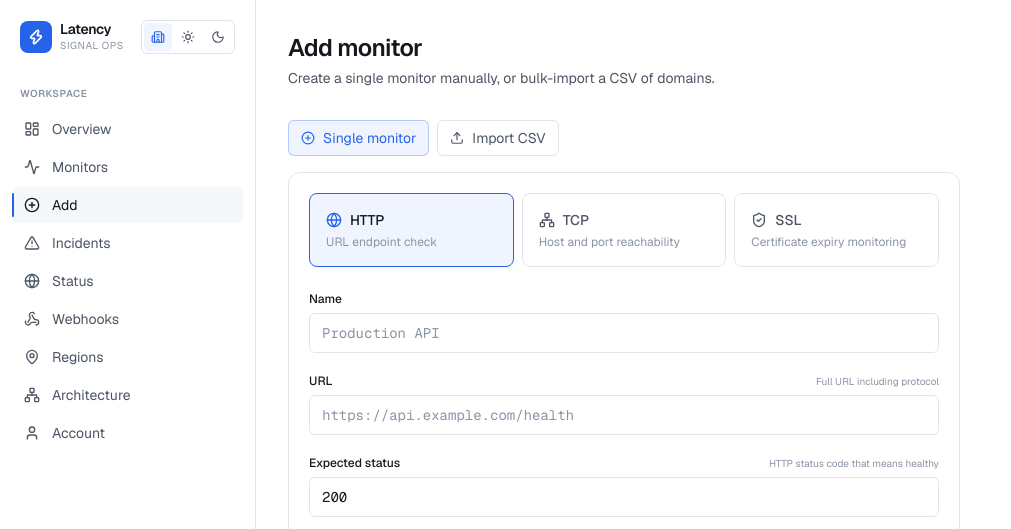
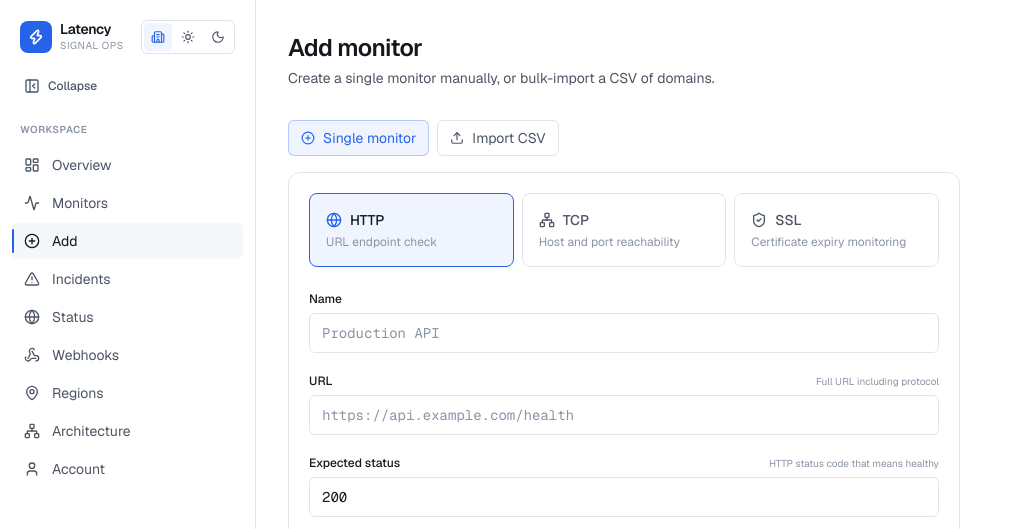
Before and after one commit to husseyd8649/Latency, a Next.js app: page /dashboard/add in a window 1280 px wide. Shown: the top 529 px of the page, without its empty margins (0-1011 px from the left). Built offline with nearby package versions, Linux system fonts and the light colour scheme; no server answers; the database is empty; sample sign-in values are in the browser's storage.

Commit message:
feat: collapsible sidebar with persistent state and compact theme toggle

```diff
--- a/app/dashboard/layout.tsx
+++ b/app/dashboard/layout.tsx
@@ -1,4 +1,3 @@
-// app/dashboard/layout.tsx
 import { Sidebar } from "@/components/Sidebar";
 import { auth } from "@/auth";
 
@@ -12,7 +11,7 @@ export default async function DashboardLayout({
   return (
     <div className="flex min-h-screen bg-[var(--bg)]">
       <Sidebar userEmail={session?.user?.email} />
-      <main className="flex-1 min-w-0">
+      <main className="flex-1 min-w-0 transition-all duration-300">
         <div className="max-w-6xl mx-auto p-8">{children}</div>
       </main>
     </div>
--- a/components/Sidebar.tsx
+++ b/components/Sidebar.tsx
@@ -1,6 +1,6 @@
-// components/Sidebar.tsx
 "use client";
 
+import { useState, useEffect } from "react";
 import Link from "next/link";
 import { usePathname } from "next/navigation";
 import {
@@ -15,6 +15,8 @@ import {
   User,
   Webhook,
   MapPin,
+  PanelLeftClose,
+  PanelLeftOpen,
 } from "lucide-react";
 import { cn } from "@/lib/utils";
 import { ThemeToggle } from "./theme-toggle";
@@ -31,18 +33,49 @@ const navItems = [
   { href: "/dashboard/account", label: "Account", icon: User },
 ];
 
+const STORAGE_KEY = "latency-sidebar-collapsed";
+
 export function Sidebar({ userEmail }: { userEmail?: string | null }) {
   const pathname = usePathname();
 
+  // Persist collapsed state across sessions
+  const [collapsed, setCollapsed] = useState(false);
+  const [mounted, setMounted] = useState(false);
+
+  useEffect(() => {
+    const stored = localStorage.getItem(STORAGE_KEY);
+    if (stored === "true") setCollapsed(true);
+    setMounted(true);
+  }, []);
+
+  const toggle = () => {
+    setCollapsed((prev) => {
+      const next = !prev;
+      localStorage.setItem(STORAGE_KEY, String(next));
+      return next;
+    });
+  };
+
   return (
-    <aside className="w-64 shrink-0 h-screen sticky top-0 border-r border-[var(--border)] bg-[var(--surface)] flex flex-col">
+    <aside
+      className={cn(
+        "shrink-0 h-screen sticky top-0 border-r border-[var(--border)] bg-[var(--surface)] flex flex-col transition-all duration-300 ease-in-out",
+        collapsed ? "w-[68px]" : "w-64"
+      )}
+    >
       {/* Brand */}
-      <div className="px-5 pt-5 pb-4 flex items-center justify-between">
+      <div
+        className={cn(
+          "flex items-center pt-5 pb-4 transition-all duration-300",
+          collapsed ? "px-3 justify-center" : "px-5 justify-between"
+        )}
+      >
         <Link href="/dashboard" className="flex items-center gap-2 group">
-          <div className="w-8 h-8 rounded-lg bg-[var(--accent)] flex items-center justify-center">
+          <div className="w-8 h-8 rounded-lg bg-[var(--accent)] flex items-center justify-center shrink-0">
             <Zap className="w-4 h-4 text-white" strokeWidth={2.5} />
           </div>
-          <div>
+          {!collapsed && (
+            <div className="animate-fade-in">
               <div className="text-sm font-semibold tracking-tight text-[var(--text)] leading-none">
                 Latency
               </div>
@@ -50,15 +83,51 @@ export function Sidebar({ userEmail }: { userEmail?: string | null }) {
                 Signal Ops
               </div>
             </div>
+          )}
         </Link>
-        <ThemeToggle />
+        {!collapsed && <ThemeToggle />}
       </div>
+
+      {/* Collapse toggle */}
+      {mounted && (
+        <div
+          className={cn(
+            "px-3 mb-1",
+            collapsed ? "flex justify-center" : ""
+          )}
+        >
+          <button
+            type="button"
+            onClick={toggle}
+            className={cn(
+              "flex items-center gap-2 rounded-md text-[var(--text-muted)] hover:text-[var(--text)] hover:bg-[var(--surface-2)] transition-all duration-200 active:scale-95",
+              collapsed
+                ? "w-10 h-10 justify-center"
+                : "w-full px-3 py-2 text-xs"
+            )}
+            title={collapsed ? "Expand sidebar" : "Collapse sidebar"}
+          >
+            {collapsed ? (
+              <PanelLeftOpen className="w-4 h-4 shrink-0" />
+            ) : (
+              <>
+                <PanelLeftClose className="w-4 h-4 shrink-0" />
+                <span className="font-medium">Collapse</span>
+              </>
+            )}
+          </button>
+        </div>
+      )}
 
       {/* Nav */}
       <nav className="flex-1 px-3 pt-2 flex flex-col gap-0.5 overflow-y-auto">
-        <div className="px-2 py-2 text-[10px] font-semibold uppercase tracking-wider text-[var(--text-subtle)]">
+        {!collapsed && (
+          <div className="px-2 py-2 text-[10px] font-semibold uppercase tracking-wider text-[var(--text-subtle)] animate-fade-in">
             Workspace
           </div>
+        )}
+        {collapsed && <div className="py-1" />}
+
         {navItems.map((item) => {
           const active = pathname === item.href;
           const Icon = item.icon;
@@ -67,17 +136,28 @@ export function Sidebar({ userEmail }: { userEmail?: string | null }) {
               key={item.href}
               href={item.href}
               className={cn(
-                "relative flex items-center gap-3 px-3 py-2 rounded-md text-sm transition-all duration-150",
+                "relative flex items-center rounded-md transition-all duration-200",
+                collapsed
+                  ? "justify-center w-10 h-10 mx-auto"
+                  : "gap-3 px-3 py-2 text-sm",
                 active
                   ? "text-[var(--text)] bg-[var(--surface-2)]"
                   : "text-[var(--text-muted)] hover:text-[var(--text)] hover:bg-[var(--surface-2)]"
               )}
+              title={collapsed ? item.label : undefined}
             >
               {active && (
-                <span className="absolute left-0 top-1.5 bottom-1.5 w-[2px] rounded-full bg-[var(--accent)]" />
+                <span
+                  className={cn(
+                    "absolute left-0 w-[2px] rounded-full bg-[var(--accent)]",
+                    collapsed ? "top-2 bottom-2" : "top-1.5 bottom-1.5"
                   )}
-              <Icon className="w-4 h-4" />
-              {item.label}
+                />
+              )}
+              <Icon className="w-4 h-4 shrink-0" />
+              {!collapsed && (
+                <span className="animate-fade-in">{item.label}</span>
+              )}
             </Link>
           );
         })}
@@ -85,21 +165,47 @@ export function Sidebar({ userEmail }: { userEmail?: string | null }) {
 
       {/* Footer */}
       <div className="border-t border-[var(--border)] p-3">
-        {userEmail && (
-          <div className="flex items-center gap-2 px-2 py-2 mb-1">
-            <div className="w-7 h-7 rounded-full bg-[var(--surface-2)] border border-[var(--border)] flex items-center justify-center text-xs font-medium text-[var(--text-muted)]">
+        {/* Theme toggle in collapsed mode — single cycling icon button */}
+{collapsed && (
+  <div className="flex justify-center mb-2">
+    <ThemeToggle compact />
+  </div>
+)}
+
+        {userEmail && !collapsed && (
+          <div className="flex items-center gap-2 px-2 py-2 mb-1 animate-fade-in">
+            <div className="w-7 h-7 rounded-full bg-[var(--surface-2)] border border-[var(--border)] flex items-center justify-center text-xs font-medium text-[var(--text-muted)] shrink-0">
               {userEmail.charAt(0).toUpperCase()}
             </div>
-            <div className="text-xs text-[var(--text-muted)] truncate">{userEmail}</div>
+            <div className="text-xs text-[var(--text-muted)] truncate">
+              {userEmail}
+            </div>
           </div>
         )}
+
+        {userEmail && collapsed && (
+          <div className="flex justify-center mb-1" title={userEmail}>
+            <div className="w-8 h-8 rounded-full bg-[var(--surface-2)] border border-[var(--border)] flex items-center justify-center text-xs font-medium text-[var(--text-muted)]">
+              {userEmail.charAt(0).toUpperCase()}
+            </div>
+          </div>
+        )}
+
         <form action="/api/signout" method="post">
           <button
             type="submit"
-            className="w-full flex items-center gap-3 px-3 py-2 rounded-md text-sm text-[var(--text-muted)] hover:text-[var(--op-down)] hover:bg-[var(--surface-2)] transition-colors"
+            className={cn(
+              "flex items-center rounded-md text-[var(--text-muted)] hover:text-[var(--op-down)] hover:bg-[var(--surface-2)] transition-all duration-200",
+              collapsed
+                ? "w-10 h-10 justify-center mx-auto"
+                : "w-full gap-3 px-3 py-2 text-sm"
+            )}
+            title={collapsed ? "Sign out" : undefined}
           >
-            <LogOut className="w-4 h-4" />
-            Sign out
+            <LogOut className="w-4 h-4 shrink-0" />
+            {!collapsed && (
+              <span className="animate-fade-in">Sign out</span>
+            )}
           </button>
         </form>
       </div>
--- a/components/theme-toggle.tsx
+++ b/components/theme-toggle.tsx
@@ -12,7 +12,7 @@ const options = [
   { key: "dark", label: "Dark", Icon: Moon },
 ] as const;
 
-export function ThemeToggle() {
+export function ThemeToggle({ compact = false }: { compact?: boolean }) {
   const { theme, setTheme } = useTheme();
   const [mounted, setMounted] = useState(false);
 
@@ -20,6 +20,31 @@ export function ThemeToggle() {
 
   const current = mounted ? theme ?? "corporate" : "corporate";
 
+  /* -------- Compact mode: single button that cycles through themes -------- */
+  if (compact) {
+    const currentIndex = options.findIndex((o) => o.key === current);
+    const activeOption = options[currentIndex >= 0 ? currentIndex : 0];
+    const nextOption =
+      options[(currentIndex >= 0 ? currentIndex + 1 : 1) % options.length];
+    const Icon = activeOption.Icon;
+
+    return (
+      <button
+        type="button"
+        aria-label={`Theme: ${activeOption.label}. Click to switch to ${nextOption.label}.`}
+        title={`${activeOption.label} — click for ${nextOption.label}`}
+        onClick={() => setTheme(nextOption.key)}
+        className={cn(
+          "inline-flex items-center justify-center w-10 h-10 rounded-md transition-all duration-200 active:scale-90",
+          "bg-[var(--accent-soft)] text-[var(--accent)] hover:bg-[var(--surface-2)]"
+        )}
+      >
+        <Icon className="w-4 h-4" />
+      </button>
+    );
+  }
+
+  /* -------- Default mode: full three-button segmented control -------- */
   return (
     <div
       role="radiogroup"
```
Lines whose indentation alone changed are shown as unchanged.
